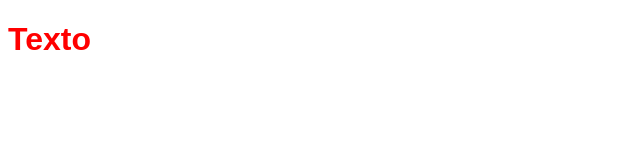
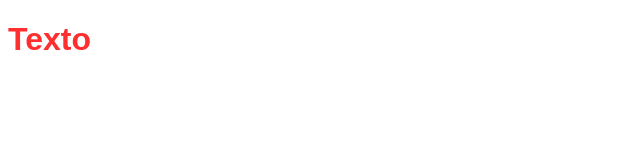
Before and after one commit to julioematasv/SassPixelPro, a plain HTML site: page index.html in a window 1280 px wide. Shown: the full height of the page, 0-640 px from the left. Drawn offline with Linux system fonts and the light colour scheme.

Commit message:
cambiando codigo de color rojo

```diff
--- a/estilos.scss
+++ b/estilos.scss
@@ -1,5 +1,5 @@
 $fuente: arial;
-$color1: red;
+$color1: #FF2E2F;
 
 body {
   font-family: $fuente;
```
Also changed, not shown: estilos.css, 1 other file.
